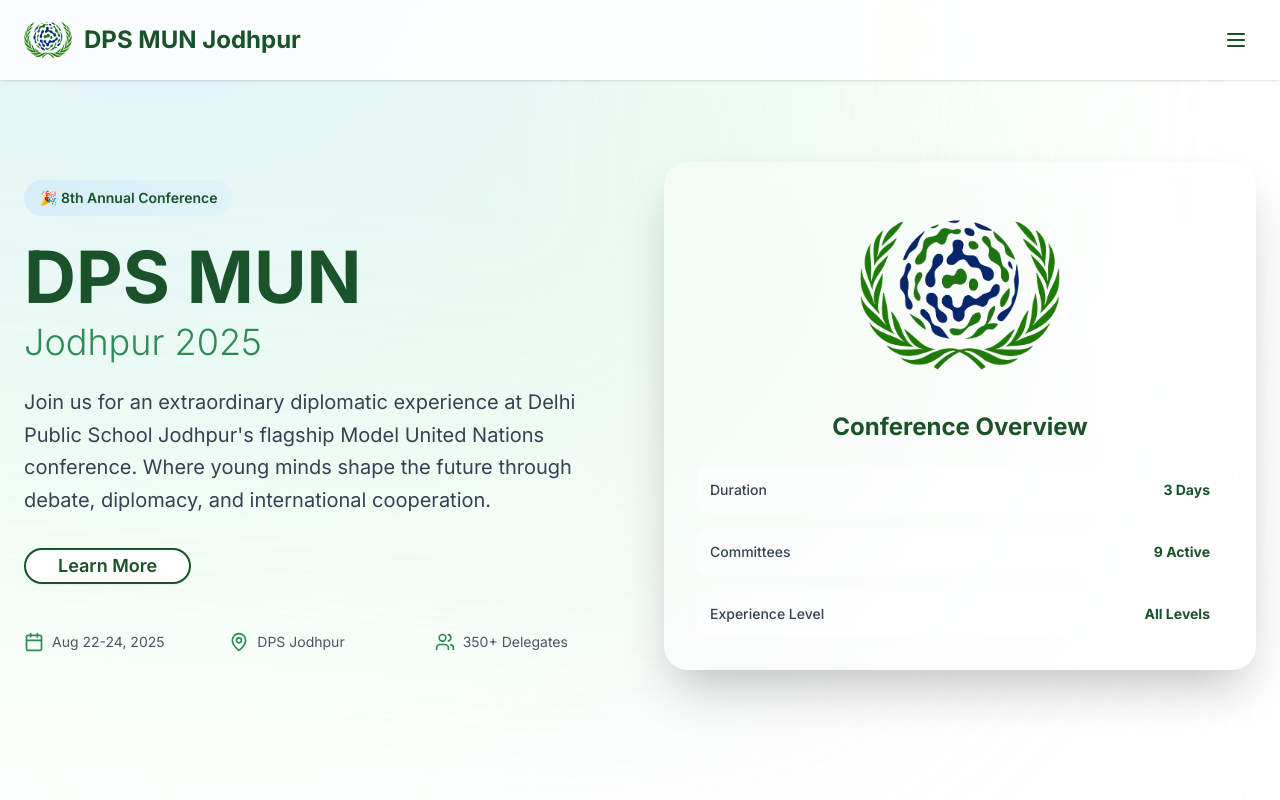
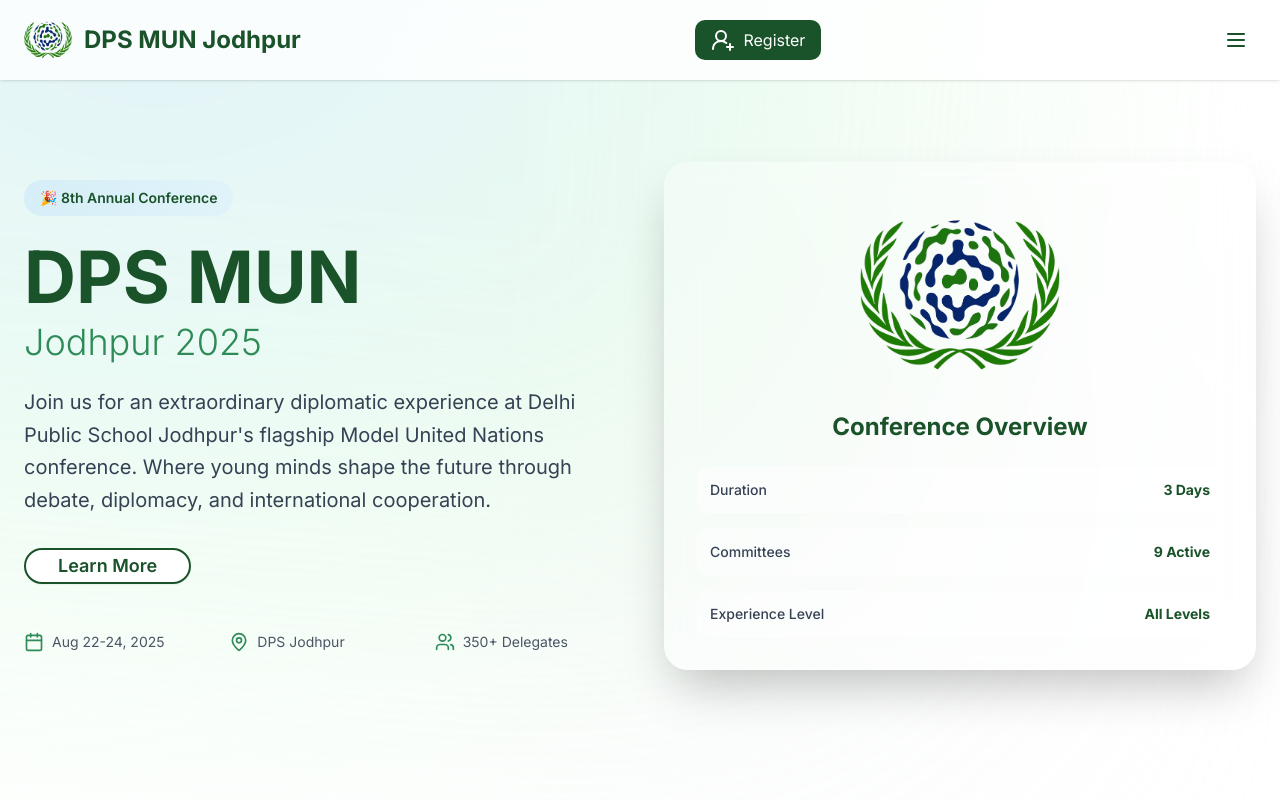
Before and after one commit to codeknight404/dpsjodhpurmun, a Next.js app: page / in a window 1280 px wide. Shown: the top 800 px of the page. Built offline with nearby package versions, Linux system fonts and the light colour scheme.

Commit message:
Update page.tsx

```diff
--- a/app/page.tsx
+++ b/app/page.tsx
@@ -21,6 +21,7 @@
   Phone,
   FileText,
   UserCheck,
+  UserRoundPlus,
 } from 'lucide-react';
 import Image from 'next/image';
 import InstagramReelCard from '@/components/reels'; // Adjust the import path as necessary
@@ -421,7 +422,8 @@
 
           {/* Desktop Auth Buttons: Use the AuthNavButtons component */}
           <div className="hidden md:flex">
-
+<Link href='https://docs.google.com/forms/d/e/1FAIpQLSegjthIaYGwe6uPPD7smIpHyJS8W61yYUVoyDnL7jPqJd8ijQ/viewform' target='_blank'>
+<button className='flex p-4 pt-2 pb-2 bg-[#1A522A] rounded-[10px] text-white gap-2'><UserRoundPlus /> Register</button></Link>
           </div>
 
           {/* Mobile Menu Button */}
@@ -452,6 +454,8 @@
                 ))}
                 <div className="pt-4 border-t border-gray-200 space-y-2">
                   {/* Mobile Auth Buttons: Use AuthNavButtons here too */}
+                  <Link href='https://docs.google.com/forms/d/e/1FAIpQLSegjthIaYGwe6uPPD7smIpHyJS8W61yYUVoyDnL7jPqJd8ijQ/viewform' target='_blank'>
+<button className='flex p-4 pt-2 pb-2 bg-[#1A522A] rounded-[10px] text-white gap-2'><UserRoundPlus /> Register</button></Link>
 
                 </div>
               </div>
```
